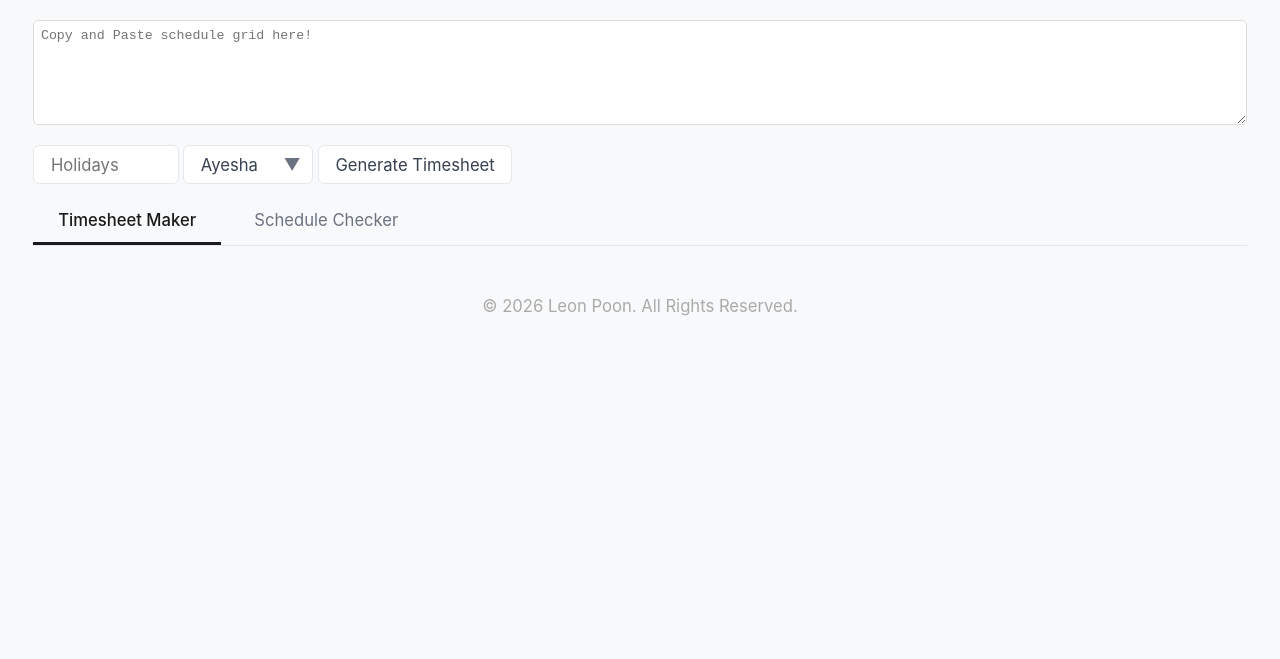
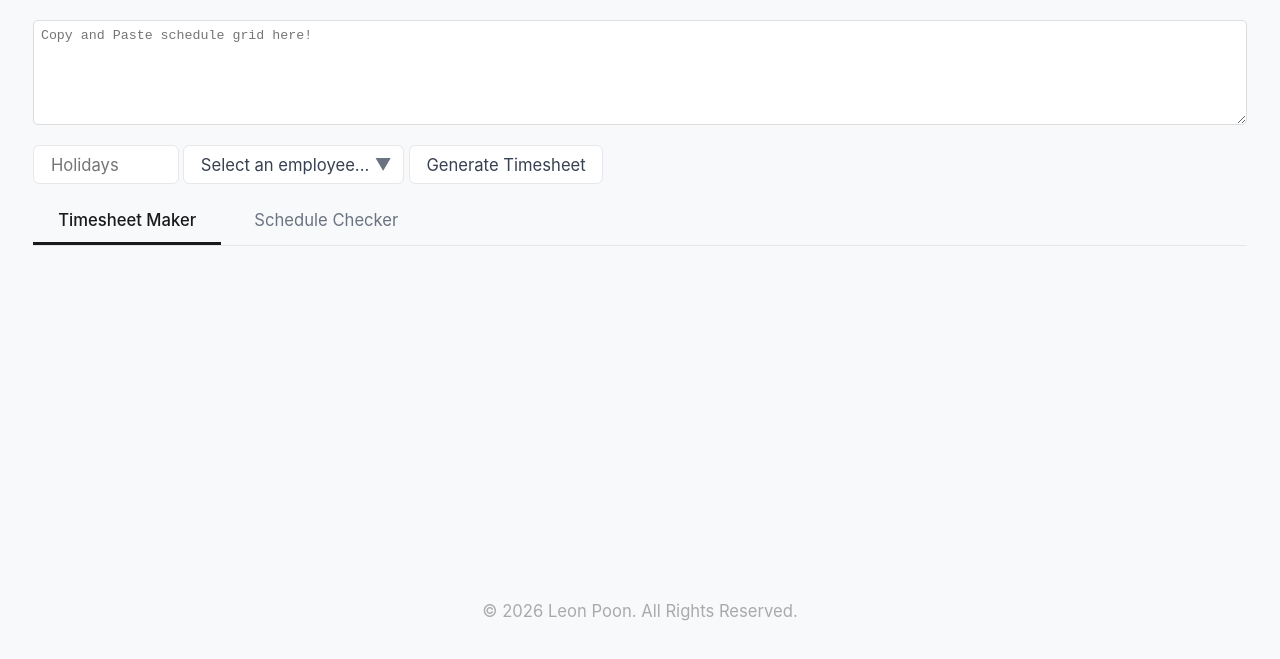
Before and after one commit to Sheceido/NYGH_Timesheet_Parser, a website with bundled scripts: page public/index.html in a window 1280 px wide. Shown: the part 75-734 px from the top of the page. Built offline with nearby package versions, Linux system fonts and the light colour scheme.

Commit message:
Minor Changes - Enabled another full timer entry in roster to be used in program - Fixed typo for casual staff's str_alias naming - Allow FTR and Casual roster names to be selected on timesheet   generation mode - Fixed bug where notavailables collided with its own shift, incorrectly   creating audit entries for errors that did not occur - Minor fixes to string utils' capitalizeArray to have early returns   based on the argument's string array length - Fixed footer placement to be further down the page

```diff
--- a/public/index.html
+++ b/public/index.html
@@ -28,9 +28,8 @@
     <div id="timesheetMakerMode"></div>
     <div id="scheduleCheckerMode" class="not-visible"></div>
     <modal-schedule></modal-schedule>
-
-    <footer></footer>
   </div>
+  <footer></footer>
 
   <script type="module" src="/scripts/main.js"></script>
 </body>
--- a/public/scripts/data/roster.js
+++ b/public/scripts/data/roster.js
@@ -75,12 +75,12 @@ export const ROSTER = {
         "abbrev": "KT",
         "gender": "M"
     },
-    // "Latoya Smith": {
-    //     "first_name": "LATOYA",
-    //     "str_alias": "LATOYA",
-    //     "abbrev": "LS",
-    //     "gender": "F"
-    // },
+    "Latoya Smith": {
+        "first_name": "LATOYA",
+        "str_alias": "LATOYA",
+        "abbrev": "LS",
+        "gender": "F"
+    },
     "Leon Poon": {
         "first_name": "LEON",
         "str_alias": "LEON",
@@ -206,7 +206,7 @@ export const CASUAL_ROSTER = {
     },
     "Mandy Li": {
         "first_name": "MANDY",
-        "str_alias": "LI",
+        "str_alias": "MANDY",
         "abbrev": "ML",
         "gender": "F"
     },
--- a/public/scripts/main.js
+++ b/public/scripts/main.js
@@ -114,7 +114,7 @@ function generateTimesheet(mode, weekdayHeader, auditReport) {
         return;
     }
 
-    const selectedEmployee = ROSTER[employeeSelector.selected];
+    const selectedEmployee = FULL_ROSTER[employeeSelector.selected];
     if (!selectedEmployee) {
         console.error(`Invalid employee selected: "${employeeSelector.selected}"`);
         return;
--- a/public/scripts/modules/scheduleValidation.js
+++ b/public/scripts/modules/scheduleValidation.js
@@ -323,7 +323,9 @@ export class ScheduleValidationAuditor {
 
         // Check each shift for conflicts with name tokens found on the same day
         shiftList.forEach(s => {
-            if (s.category === ShiftCategory.HEADER || !notAvailNamesByDay.has(s.weekday)) {
+            if (s.category === ShiftCategory.HEADER ||
+                s.category === ShiftCategory.NOTAVAILABLE ||
+                !notAvailNamesByDay.has(s.weekday)) {
                 return;
             }
             const weekdaySet = notAvailNamesByDay.get(s.weekday);
--- a/public/scripts/utils.js
+++ b/public/scripts/utils.js
@@ -13,6 +13,14 @@ export function capitalize(s) {
  * @returns {string} capitalized string of words joined together
  */
 export function capitalizeArray(s) {
+    if (s.length === 0) {
+        return "";
+    }
+
+    if (s.length === 1) {
+        return capitalize(s[0]);
+    }
+
     const newStrArr = [];
     for (let i = 0; i < s.length; i++) {
         if (s[i] === "") {
--- a/public/scripts/webComponents/employeeSelector.js
+++ b/public/scripts/webComponents/employeeSelector.js
@@ -1,5 +1,7 @@
-import { ROSTER } from "../data/roster.js";
-import { capitalize } from "../utils.js";
+/** @typedef {import('../types.d.ts').Roster} Roster */
+
+import { ROSTER, CASUAL_ROSTER } from "../data/roster.js";
+import { capitalizeArray } from "../utils.js";
 
 export class EmployeeSelector extends HTMLElement {
 
@@ -19,22 +21,56 @@ export class EmployeeSelector extends HTMLElement {
     return this.value;
   }
 
-  connectedCallback() {
+  /**
+   * @param {string} textContent
+   * @param {boolean} selected
+   * @returns {HTMLOptionElement}
+   */
+  createDisabledOption(textContent, selected) {
+    const opt = document.createElement("option");
+    opt.disabled = true;
+    opt.value = "";
+    opt.textContent = textContent;
+    opt.selected = selected;
+
+    return opt;
+  }
+  /**
+   * @param {string} header
+   * @param {Roster} roster
+   * @returns {HTMLOptionElement[]}
+   */
+  getRosterOptions(header, roster) {
     /** @type {HTMLOptionElement[]} optionsList */
     const optionsList = [];
 
-    for (const [fullName, employee] of Object.entries(ROSTER)) {
+    const headerOption = this.createDisabledOption(header, false);
+    optionsList.push(headerOption);
+
+    for (const [fullName, employee] of Object.entries(roster)) {
       const option = document.createElement("option");
       option.value = fullName;
-      option.textContent = capitalize(employee.str_alias);
+      option.textContent = capitalizeArray(employee.str_alias.split(" "));
       optionsList.push(option);
     }
 
+    return optionsList;
+  }
+
+  connectedCallback() {
     const selectEl = this.querySelector("select");
     if (!selectEl) {
       console.error("Unexpected undefined select element when querying 'select' tag");
       return;
     }
+
+    const optionsList = [
+      this.createDisabledOption("Select an employee...", true),
+      this.createDisabledOption("", false),
+      ...this.getRosterOptions("Full Time Staff", ROSTER),
+      this.createDisabledOption("", false),
+      ...this.getRosterOptions("Casual Staff", CASUAL_ROSTER),
+    ];
 
     selectEl.append(...optionsList);
 
--- a/public/style.css
+++ b/public/style.css
@@ -85,6 +85,7 @@
     background-color: var(--background-color-1);
     color: var(--foreground-color-1);
     padding: 2rem;
+    min-height: 100svh;
   }
 
   a:any-link {
@@ -125,7 +126,7 @@
     color: #aaa;
     text-align: center;
     padding-block: 1em;
-    z-index: 999;
+    margin-top: 4rem;
   }
 }
 
@@ -151,6 +152,7 @@
 
   .container {
     max-width: 1400px;
+    min-height: 70svh;
     margin: 0 auto;
   }
 }
```
